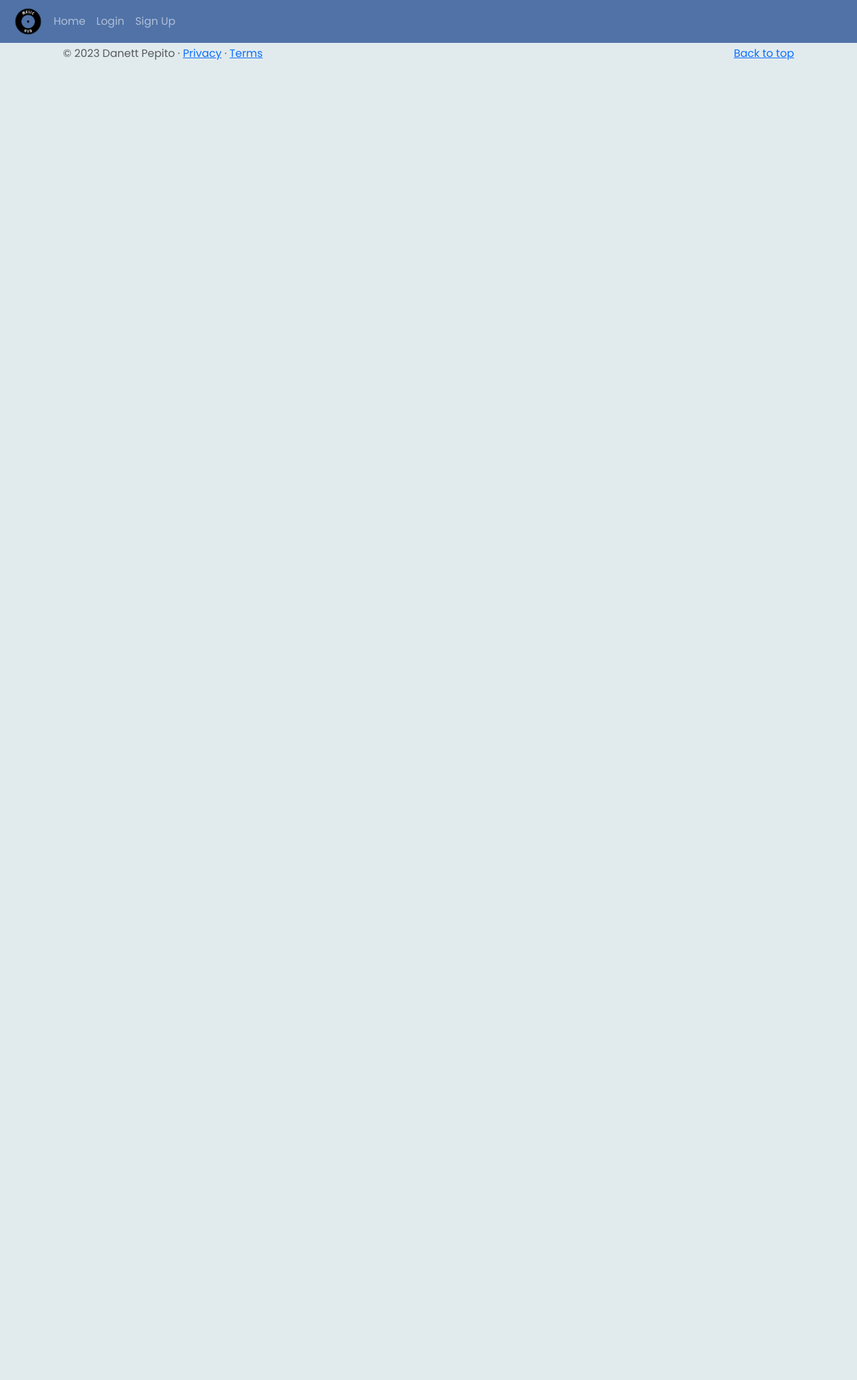
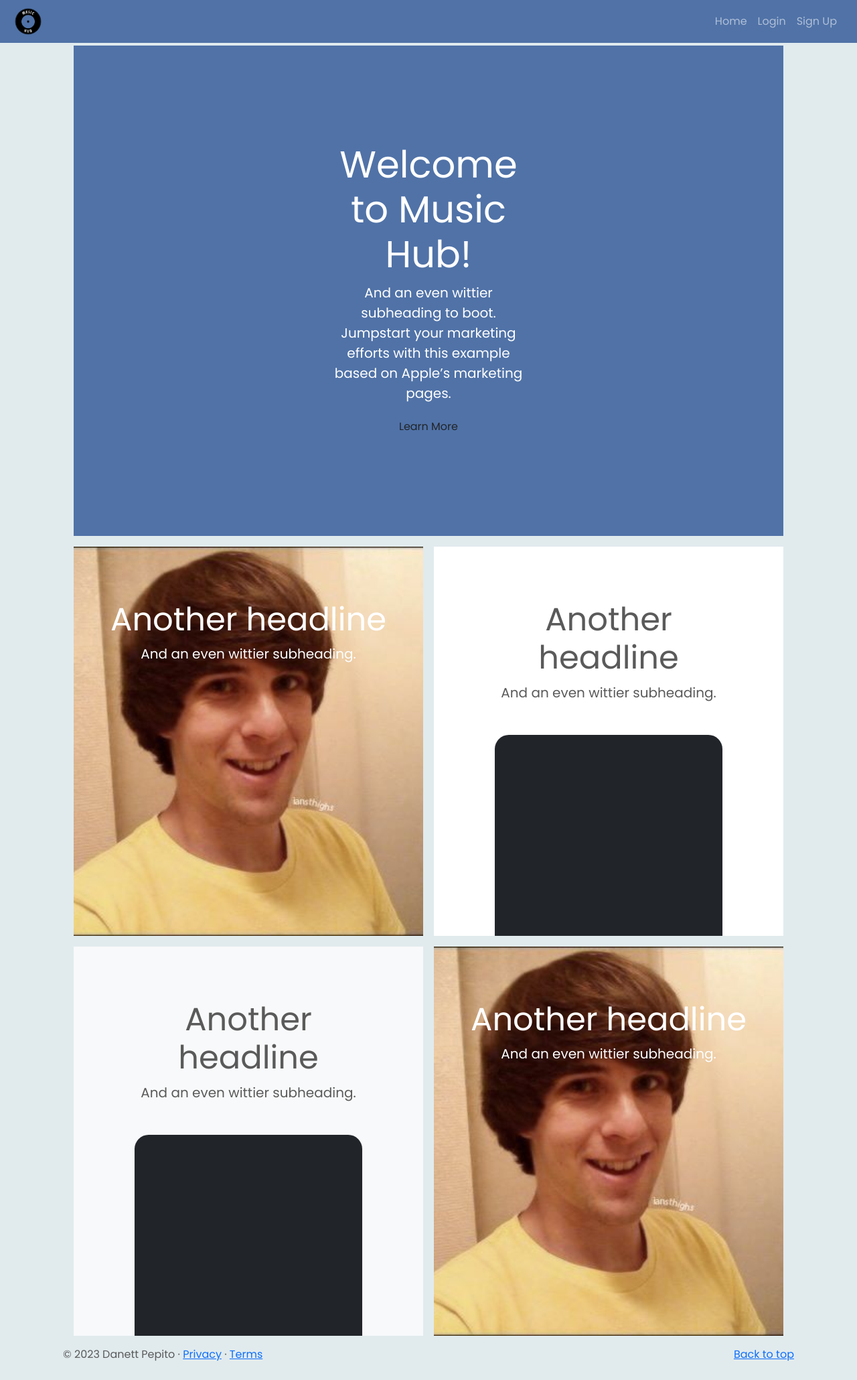
Before and after one commit to danettp/Website_Project_V8, a Flask app: page /about in a window 1280 px wide. Shown: the whole page at 67% size. Before the commit the page ends 90 px from the top, so only its background shows below. Run offline with Flask 3, Linux system fonts and the light colour scheme; data comes from the database, SQL or seed files in the repository; some libraries are stand-ins or nearby versions.

Commit message:
created about page

```diff
--- a/website/static/styles.css
+++ b/website/static/styles.css
@@ -35,8 +35,9 @@ html, body {
 }
 
 .navbar-nav {
-  margin-right: auto;
+  margin-right: 10px;
 }
+
 .article-img {
   height: 65px;
   width: 65px;
@@ -184,3 +185,95 @@ html, body {
     background-color: #5072A7; /* Set the desired background color for the links */
   }
 }
+
+/*
+ * Custom translucent site header
+ */
+
+.site-header {
+  background-color: rgba(0, 0, 0, .85);
+  -webkit-backdrop-filter: saturate(180%) blur(20px);
+  backdrop-filter: saturate(180%) blur(20px);
+}
+.site-header a {
+  color: #8e8e8e;
+  transition: color .15s ease-in-out;
+}
+.site-header a:hover {
+  color: #fff;
+  text-decoration: none;
+}
+
+/*
+ * Dummy devices (replace them with your own or something else entirely!)
+ */
+
+.product-device {
+  position: absolute;
+  right: 10%;
+  bottom: -30%;
+  width: 300px;
+  height: 540px;
+  background-color: #333;
+  border-radius: 21px;
+  transform: rotate(30deg);
+}
+
+.product-device::before {
+  position: absolute;
+  top: 10%;
+  right: 10px;
+  bottom: 10%;
+  left: 10px;
+  content: "";
+  background-color: rgba(255, 255, 255, .1);
+  border-radius: 5px;
+}
+
+.product-device-2 {
+  top: -25%;
+  right: auto;
+  bottom: 0;
+  left: 5%;
+  background-color: #e5e5e5;
+}
+
+.bg-image {
+  /* Set the background image URL */
+  background-color: #5072A7;
+  background-size: cover;
+  background-position: center;
+  min-height: 300px;
+  color: #ffffff;
+}
+
+.bg-secondary {
+  background-image: url("../static/assets/ian.jpg");
+  background-size: cover;
+  background-position: center;
+}
+
+.bg-primary {
+  /* Set the background image URL */
+  background-image: url("../static/assets/ian.jpg");
+
+  /* Set the background size to cover the entire element */
+  background-size: cover;
+
+  /* Set the background position to the center */
+  background-position: center;
+}
+
+
+/*
+ * Extra utilities
+ */
+
+.flex-equal > * {
+  flex: 1;
+}
+@media (min-width: 768px) {
+  .flex-md-equal > * {
+    flex: 1;
+  }
+}
--- a/website/templates/about.html
+++ b/website/templates/about.html
@@ -1,3 +1,48 @@
 {% extends "base.html" %} {% block title %}About{% endblock %} {% block content %}
+  <main>
+    <!-- About Main Heading-->
+    <div class="position-relative overflow-hidden p-3 p-md-5 m-md-3 text-center bg-image">
+      <div class="col-md-5 p-lg-5 mx-auto my-5">
+        <h1 class="display-4 fw-normal">Welcome to Music Hub!</h1>
+        <p class="lead fw-normal">And an even wittier subheading to boot. Jumpstart your marketing efforts with this example based on Apple’s marketing pages.</p>
+        <a class="btn btn-outline" href="#">Learn More</a>
+      </div>
+    </div>
 
+    <div class="d-md-flex flex-md-equal w-100 my-md-3 ps-md-3">
+      <div class="bg-secondary me-md-3 pt-3 px-3 pt-md-5 px-md-5 text-center text-white overflow-hidden">
+        <div class="my-3 py-3">
+          <h2 class="display-5">Another headline</h2>
+          <p class="lead">And an even wittier subheading.</p>
+        </div>
+      </div>
+
+      <div class="bg-white me-md-3 pt-3 px-3 pt-md-5 px-md-5 text-center overflow-hidden">
+        <div class="my-3 p-3">
+          <h2 class="display-5">Another headline</h2>
+          <p class="lead">And an even wittier subheading.</p>
+        </div>
+        <div class="bg-dark shadow-sm mx-auto" style="width: 80%; height: 300px; border-radius: 21px 21px 0 0;"></div>
+      </div>
+    </div>
+
+    <div class="d-md-flex flex-md-equal w-100 my-md-3 ps-md-3">
+      <div class="bg-light me-md-3 pt-3 px-3 pt-md-5 px-md-5 text-center overflow-hidden">
+        <div class="my-3 p-3">
+          <h2 class="display-5">Another headline</h2>
+          <p class="lead">And an even wittier subheading.</p>
+        </div>
+        <div class="bg-dark shadow-sm mx-auto" style="width: 80%; height: 300px; border-radius: 21px 21px 0 0;"></div>
+      </div>
+
+      <div class="bg-primary me-md-3 pt-3 px-3 pt-md-5 px-md-5 text-center text-white overflow-hidden">
+        <div class="my-3 py-3">
+          <h2 class="display-5">Another headline</h2>
+          <p class="lead">And an even wittier subheading.</p>
+        </div>
+      </div>
+    </div>
+
+    </body>
+  </html>
 {% endblock %}
--- a/website/templates/base.html
+++ b/website/templates/base.html
@@ -14,8 +14,6 @@
       <link rel="preconnect" href="https://fonts.googleapis.com">
       <link rel="preconnect" href="https://fonts.gstatic.com" crossorigin>
       <link href="https://fonts.googleapis.com/css2?family=Montserrat&family=Poppins&display=swap" rel="stylesheet">
-      <style>
-        </style>
       <link rel="stylesheet" type="text/css" href="{{ url_for('static', filename='styles.css') }}">
     <script
       src="https://kit.fontawesome.com/999ca2bb93.js"
@@ -39,7 +37,7 @@
             <span class="navbar-toggler-icon"></span>
           </button>
           <div class="collapse navbar-collapse" id="navbarCollapse">
-            <ul class="navbar-nav me-auto mb-2 mb-md-0">
+            <ul class="navbar-nav ms-auto mb-2 mb-md-0">
               <li class="nav-item">
                 <a class="nav-link" aria-current="page" href="/home">Home</a>
               </li>
@@ -49,6 +47,9 @@
               </li>
               <li class="nav-item">
                 <a class="nav-link" aria-current="page" href="/events">Events</a>
+              </li>
+              <li class="nav-item">
+                <a class="nav-link" aria-current="page" href="/about">About</a>
               </li>
               <li class="nav-item">
                 <a class="nav-link" href="/account">Account</a>
```
